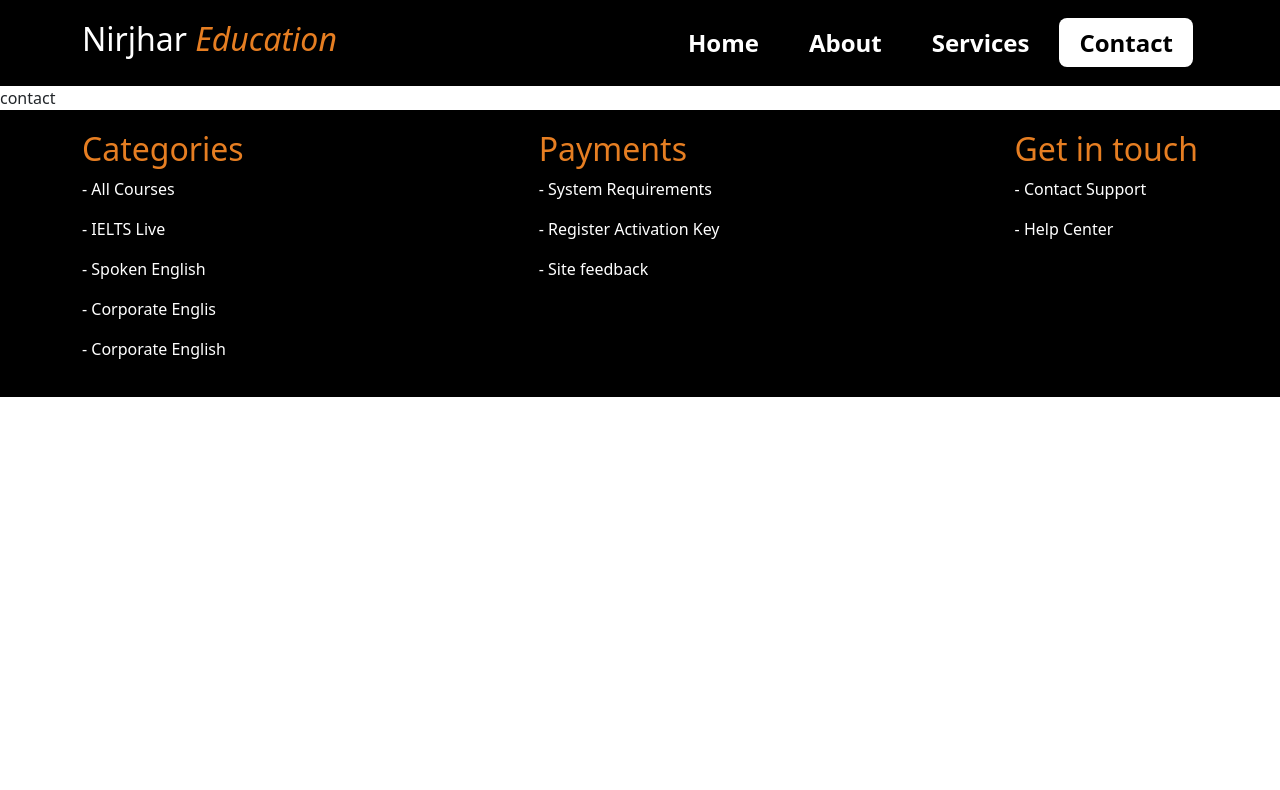
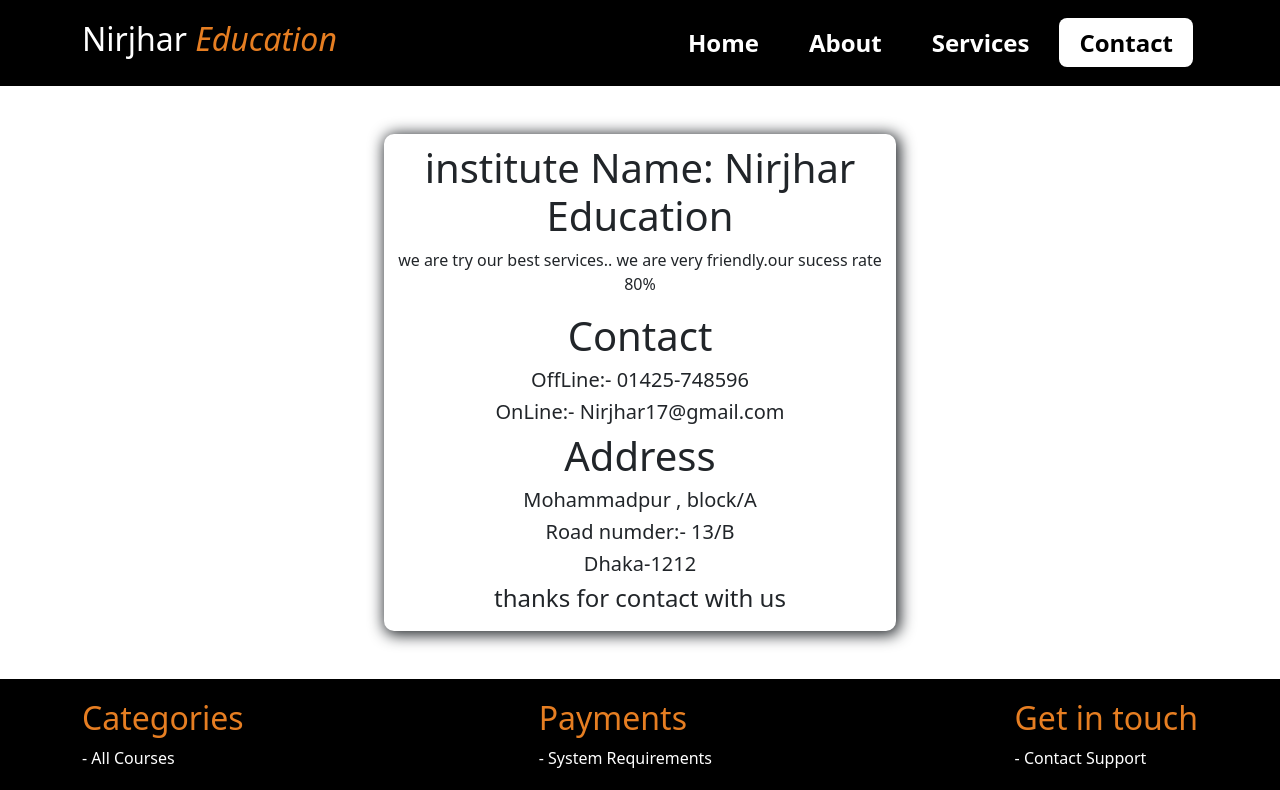
Before and after one commit to mijanrony12/education-website-ass09, a React (Create React App) app: page /contact in a window 1280 px wide. Shown: the top 790 px of the page. Built offline with nearby package versions, Linux system fonts and the light colour scheme.

Commit message:
about and contact

```diff
--- a/src/components/About/About.css
+++ b/src/components/About/About.css
@@ -0,0 +1,12 @@
+.about-section {
+  width: 60%;
+}
+.about-section h1 {
+  font-style: italic;
+}
+.about-section h1 span {
+  color: #e67e22;
+}
+.about-section p {
+  text-align: justify;
+}
--- a/src/components/Contact/Contact.css
+++ b/src/components/Contact/Contact.css
@@ -0,0 +1,6 @@
+.contact-section {
+  width: 40%;
+  box-shadow: 2px 2px 15px 2px;
+  border-radius: 10px;
+  padding: 10px;
+}
--- a/src/components/Contact/Contact.js
+++ b/src/components/Contact/Contact.js
@@ -1,9 +1,21 @@
 import React from 'react';
-
+import './Contact.css'
 const Contact = () => {
     return (
-        <div>
-            contact
+        <div className="d-flex justify-content-center text-center my-5">
+               <div className="contact-section">
+                            <h1>institute Name: Nirjhar Education</h1>
+                            <p>we are try our best services.. we are very friendly.our sucess rate 80%</p>
+                            <h1>Contact</h1>
+                            <h5>OffLine:- 01425-748596</h5>
+                            <h5>OnLine:- Nirjhar17@gmail.com</h5>
+                            <h1>Address</h1>
+                            <h5>Mohammadpur , block/A</h5>
+                            <h5>Road numder:- 13/B</h5>
+                            <h5>Dhaka-1212</h5>
+                            <h4>thanks for contact with us</h4>
+
+                </div>
         </div>
     );
 };
```
Also changed, not shown: src/components/About/About.js (+7 -3 lines).
